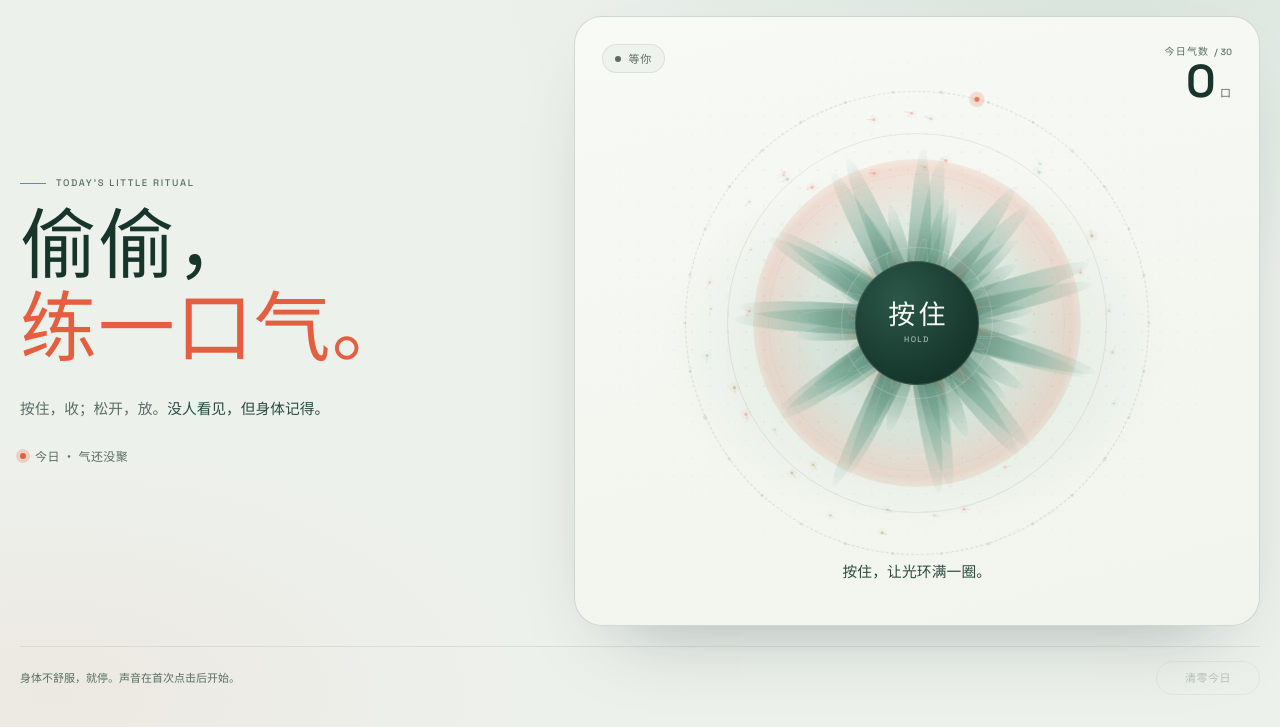
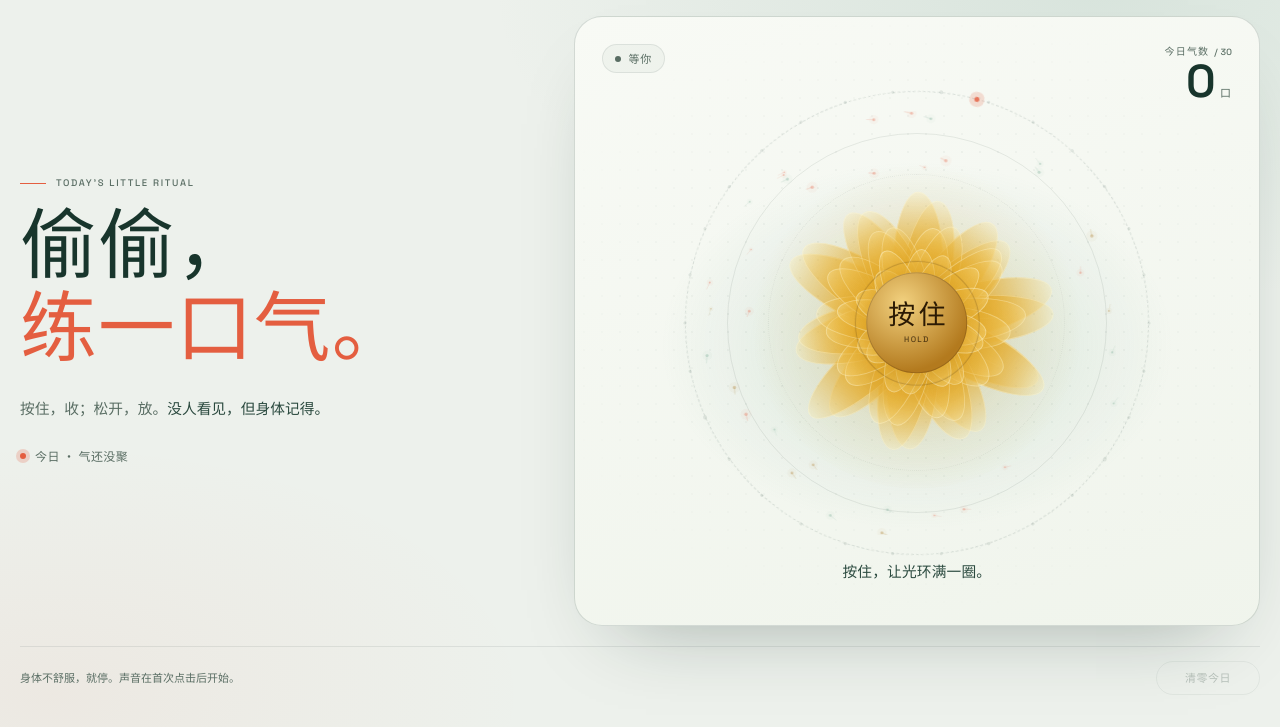
Before and after one commit to Humanv/kegel-exercise, a plain HTML site: page index.html in a window 1280 px wide. Shown: the part 73-800 px from the top of the page. Drawn offline with Linux system fonts and the light colour scheme; a web font is replaced by a local one.

Commit message:
Turn the bloom golden and sync release timing

```diff
--- a/index.html
+++ b/index.html
@@ -23,17 +23,19 @@
     --mint: #6fa58e;
     --mint-deep: #2d6251;
     --mint-soft: #d7e4dc;
-    --core-hi: #2b5748;
-    --core: #16362b;
-    --on-core: #f4f9f2;
-    --core-ring: rgba(244, 249, 242, 0.14);
-    --core-invite: rgba(244, 249, 242, 0.28);
-    --petal-base: #285a49;
-    --petal-mid: rgba(108, 160, 139, 0.72);
-    --petal-tip: rgba(167, 200, 185, 0.08);
-    --petal-inner: rgba(228, 94, 64, 0.32);
-    --petal-line: rgba(250, 253, 248, 0.16);
-    --petal-shadow: rgba(29, 64, 52, 0.12);
+    --core-hi: #f2d17f;
+    --core: #b37a1e;
+    --on-core: #2b1a04;
+    --core-ring: rgba(43, 26, 4, 0.18);
+    --core-invite: rgba(43, 26, 4, 0.3);
+    --petal-base: #ad7310;
+    --petal-mid: rgba(227, 170, 42, 0.9);
+    --petal-tip: rgba(255, 232, 154, 0.32);
+    --petal-inner: rgba(255, 198, 62, 0.55);
+    --petal-line: rgba(255, 249, 221, 0.4);
+    --petal-shadow: rgba(87, 55, 7, 0.18);
+    --bloom-halo: rgba(224, 164, 38, 0.26);
+    --bloom-halo-soft: rgba(184, 157, 82, 0.18);
     --glow: rgba(228, 94, 64, 0.22);
     --glow-soft: rgba(94, 153, 130, 0.22);
     --wash-warm: rgba(228, 94, 64, 0.06);
@@ -63,17 +65,19 @@
       --mint: #86c8b1;
       --mint-deep: #3a806b;
       --mint-soft: #1d3b30;
-      --core-hi: #ffffff;
-      --core: #eaf4ec;
-      --on-core: #14271f;
-      --core-ring: rgba(20, 39, 31, 0.16);
-      --core-invite: rgba(20, 39, 31, 0.26);
-      --petal-base: #2f735f;
-      --petal-mid: rgba(108, 188, 160, 0.64);
-      --petal-tip: rgba(154, 221, 197, 0.08);
-      --petal-inner: rgba(255, 138, 102, 0.26);
-      --petal-line: rgba(235, 250, 242, 0.12);
-      --petal-shadow: rgba(0, 0, 0, 0.28);
+      --core-hi: #ffeeae;
+      --core: #dda42b;
+      --on-core: #2b1a04;
+      --core-ring: rgba(43, 26, 4, 0.2);
+      --core-invite: rgba(43, 26, 4, 0.34);
+      --petal-base: #7c4d08;
+      --petal-mid: rgba(242, 184, 57, 0.92);
+      --petal-tip: rgba(255, 239, 176, 0.3);
+      --petal-inner: rgba(255, 203, 87, 0.55);
+      --petal-line: rgba(255, 248, 218, 0.35);
+      --petal-shadow: rgba(0, 0, 0, 0.32);
+      --bloom-halo: rgba(255, 188, 67, 0.26);
+      --bloom-halo-soft: rgba(134, 116, 60, 0.16);
       --glow: rgba(255, 138, 102, 0.26);
       --glow-soft: rgba(112, 187, 160, 0.18);
       --wash-warm: rgba(255, 138, 102, 0.06);
@@ -100,17 +104,19 @@
     --mint: #86c8b1;
     --mint-deep: #3a806b;
     --mint-soft: #1d3b30;
-    --core-hi: #ffffff;
-    --core: #eaf4ec;
-    --on-core: #14271f;
-    --core-ring: rgba(20, 39, 31, 0.16);
-    --core-invite: rgba(20, 39, 31, 0.26);
-    --petal-base: #2f735f;
-    --petal-mid: rgba(108, 188, 160, 0.64);
-    --petal-tip: rgba(154, 221, 197, 0.08);
-    --petal-inner: rgba(255, 138, 102, 0.26);
-    --petal-line: rgba(235, 250, 242, 0.12);
-    --petal-shadow: rgba(0, 0, 0, 0.28);
+    --core-hi: #ffeeae;
+    --core: #dda42b;
+    --on-core: #2b1a04;
+    --core-ring: rgba(43, 26, 4, 0.2);
+    --core-invite: rgba(43, 26, 4, 0.34);
+    --petal-base: #7c4d08;
+    --petal-mid: rgba(242, 184, 57, 0.92);
+    --petal-tip: rgba(255, 239, 176, 0.16);
+    --petal-inner: rgba(255, 203, 87, 0.55);
+    --petal-line: rgba(255, 248, 218, 0.35);
+    --petal-shadow: rgba(0, 0, 0, 0.32);
+    --bloom-halo: rgba(255, 188, 67, 0.26);
+    --bloom-halo-soft: rgba(134, 116, 60, 0.16);
     --glow: rgba(255, 138, 102, 0.26);
     --glow-soft: rgba(112, 187, 160, 0.18);
     --wash-warm: rgba(255, 138, 102, 0.06);
@@ -660,11 +666,14 @@
     inset: 5%;
     z-index: 0;
     border-radius: 50%;
-    background:
-      radial-gradient(circle at 50% 53%, var(--glow-soft) 0%, transparent 66%),
-      radial-gradient(circle at 50% 50%, transparent 44%, var(--glow) 67%, transparent 76%);
-    opacity: calc(0.78 + var(--squeeze, 0) * 0.17);
-    transform: scale(calc(0.97 - var(--squeeze, 0) * 0.22));
+    background: radial-gradient(
+      circle at 50% 52%,
+      var(--bloom-halo-soft) 0%,
+      var(--bloom-halo) 34%,
+      transparent 69%
+    );
+    opacity: calc(0.55 + var(--squeeze, 0) * 0.3);
+    transform: scale(calc(0.98 - var(--squeeze, 0) * 0.22));
     pointer-events: none;
   }
 
@@ -683,25 +692,25 @@
   .layer-guard {
     inset: 0;
     z-index: 1;
-    transform: rotate(calc(var(--squeeze, 0) * 32deg)) scale(calc(1 - var(--squeeze, 0) * 0.07));
+    transform: rotate(calc(var(--squeeze, 0) * 14deg)) scale(calc(1 - var(--squeeze, 0) * 0.06));
   }
 
   .layer-mid {
-    inset: 8%;
+    inset: 4%;
     z-index: 2;
-    transform: rotate(calc(var(--squeeze, 0) * -28deg)) scale(calc(1 - var(--squeeze, 0) * 0.06));
+    transform: rotate(calc(var(--squeeze, 0) * -18deg)) scale(calc(1 - var(--squeeze, 0) * 0.05));
   }
 
   .layer-inner {
-    inset: 16%;
+    inset: 9%;
     z-index: 3;
-    transform: rotate(calc(var(--squeeze, 0) * 40deg)) scale(calc(1 - var(--squeeze, 0) * 0.05));
+    transform: rotate(calc(var(--squeeze, 0) * 24deg)) scale(calc(1 - var(--squeeze, 0) * 0.04));
   }
 
   .layer-heart {
-    inset: 17%;
+    inset: 14%;
     z-index: 4;
-    transform: rotate(calc(var(--squeeze, 0) * -46deg)) scale(calc(1 - var(--squeeze, 0) * 0.04));
+    transform: rotate(calc(var(--squeeze, 0) * -28deg)) scale(calc(1 - var(--squeeze, 0) * 0.03));
   }
 
   .petal {
@@ -714,9 +723,9 @@
     position: absolute;
     top: 50%;
     left: 50%;
-    width: var(--w, 7.2%);
-    height: var(--h, 42%);
-    border-radius: 52% 48% 44% 56% / 76% 76% 24% 24%;
+    width: var(--w, 15%);
+    height: var(--h, 32%);
+    border-radius: 48% 52% 44% 56% / 58% 58% 42% 42%;
     background: linear-gradient(to top, var(--petal-base) 0%, var(--petal-mid) 58%, var(--petal-tip) 100%);
     box-shadow:
       inset 0 0 0 1px var(--petal-line),
@@ -758,9 +767,9 @@
   }
 
   .layer-heart .leaf {
-    --fold: 0.32;
-    border-radius: 56% 44% 42% 58% / 78% 78% 22% 22%;
-    background: linear-gradient(to top, var(--accent-strong) 0%, var(--petal-inner) 48%, transparent 100%);
+    --fold: 0.34;
+    border-radius: 50% 50% 44% 56% / 62% 62% 38% 38%;
+    background: linear-gradient(to top, var(--petal-base) 0%, var(--petal-inner) 52%, transparent 100%);
     box-shadow: none;
   }
 
@@ -772,7 +781,7 @@
     aspect-ratio: 1;
     z-index: 0;
     border-radius: 50%;
-    background: radial-gradient(circle, var(--glow) 0%, transparent 68%);
+    background: radial-gradient(circle, var(--bloom-halo) 0%, transparent 68%);
     filter: blur(9px);
     opacity: calc(0.32 + var(--squeeze, 0) * 0.55);
     pointer-events: none;
@@ -783,7 +792,7 @@
     position: absolute;
     top: 50%;
     left: 50%;
-    width: 33%;
+    width: 27%;
     aspect-ratio: 1;
     z-index: 4;
     border-radius: 50%;
@@ -851,7 +860,7 @@
     letter-spacing: 0.16em;
     text-align: center;
     font-variant-numeric: tabular-nums;
-    opacity: 0.62;
+    opacity: 0.72;
     text-transform: uppercase;
   }
 
@@ -1612,7 +1621,7 @@
   }
 
   .arena.is-target .hold-fill {
-    stroke: var(--gold);
+    stroke: var(--accent-strong);
     animation: targetPulse 1.2s ease-in-out infinite;
   }
 
@@ -1653,7 +1662,7 @@
   }
 
   .arena.is-target .core-glow {
-    background: radial-gradient(circle, var(--gold-soft) 0%, transparent 68%);
+    background: radial-gradient(circle, var(--glow) 0%, transparent 68%);
   }
 
   .arena {
@@ -1682,8 +1691,8 @@
   .arena.is-target .core {
     box-shadow:
       0 24px 48px -26px var(--petal-shadow),
-      inset 0 0 0 1px var(--gold),
-      0 0 0 1px var(--gold-soft);
+      inset 0 0 0 1px var(--accent-strong),
+      0 0 0 1px var(--glow);
   }
 
   .arena.is-active .core::after,
@@ -2233,7 +2242,7 @@
     background: radial-gradient(
       circle,
       transparent 51%,
-      var(--glow-soft) 67%,
+      var(--bloom-halo-soft) 67%,
       transparent 80%
     );
     opacity: 0;
@@ -3287,7 +3296,7 @@
     el.arena.style.setProperty("--squeeze", value.toFixed(4));
   }
 
-  function releaseSqueeze(strength = 1) {
+  function releaseSqueeze(strength = 1, durationOverride = 0) {
     window.cancelAnimationFrame(squeezeFrame);
     squeezeFrame = 0;
     squeezeBase = 0;
@@ -3303,7 +3312,7 @@
       return;
     }
 
-    const duration = 450 + 850 * strength;
+    const duration = durationOverride > 0 ? durationOverride : 450 + 850 * strength;
     const startedAt = performance.now();
 
     function step(now) {
@@ -3590,10 +3599,10 @@
     if (!el.petalArt || el.petalArt.childElementCount) return;
 
     const layers = [
-      { className: "layer-guard", count: 22, offset: 0, width: 6.8, height: 49, opacity: 0.58, bend: 4.2 },
-      { className: "layer-mid", count: 20, offset: 8.2, width: 7.2, height: 40, opacity: 0.7, bend: 3.6 },
-      { className: "layer-inner", count: 16, offset: 3.8, width: 6.4, height: 31, opacity: 0.8, bend: 2.8 },
-      { className: "layer-heart", count: 12, offset: 14, width: 5.6, height: 34, opacity: 0.76, bend: 2 }
+      { className: "layer-guard", count: 20, offset: 0, width: 14.2, height: 37, opacity: 0.68, bend: 3.2 },
+      { className: "layer-mid", count: 20, offset: 9, width: 13.2, height: 30, opacity: 0.79, bend: 3 },
+      { className: "layer-inner", count: 16, offset: 4, width: 11.8, height: 24, opacity: 0.87, bend: 2.5 },
+      { className: "layer-heart", count: 12, offset: 14, width: 10.2, height: 18, opacity: 0.92, bend: 2 }
     ];
 
     layers.forEach((spec) => {
@@ -3893,9 +3902,9 @@
     renderDaily(true);
 
     const milestone = MILESTONES.get(count) || null;
-    const restSeconds = Math.min(10, Math.max(3, Math.round(heldSeconds)));
-
-    releaseSqueeze(1);
+    const restSeconds = Math.min(10, Math.max(3, heldSeconds));
+
+    releaseSqueeze(1, restSeconds * 1000);
     if (moteField) moteField.burst(1);
     emitExhale(1);
     triggerShake(1.3);
```
Also changed, not shown: preview.png, 1 other file.
